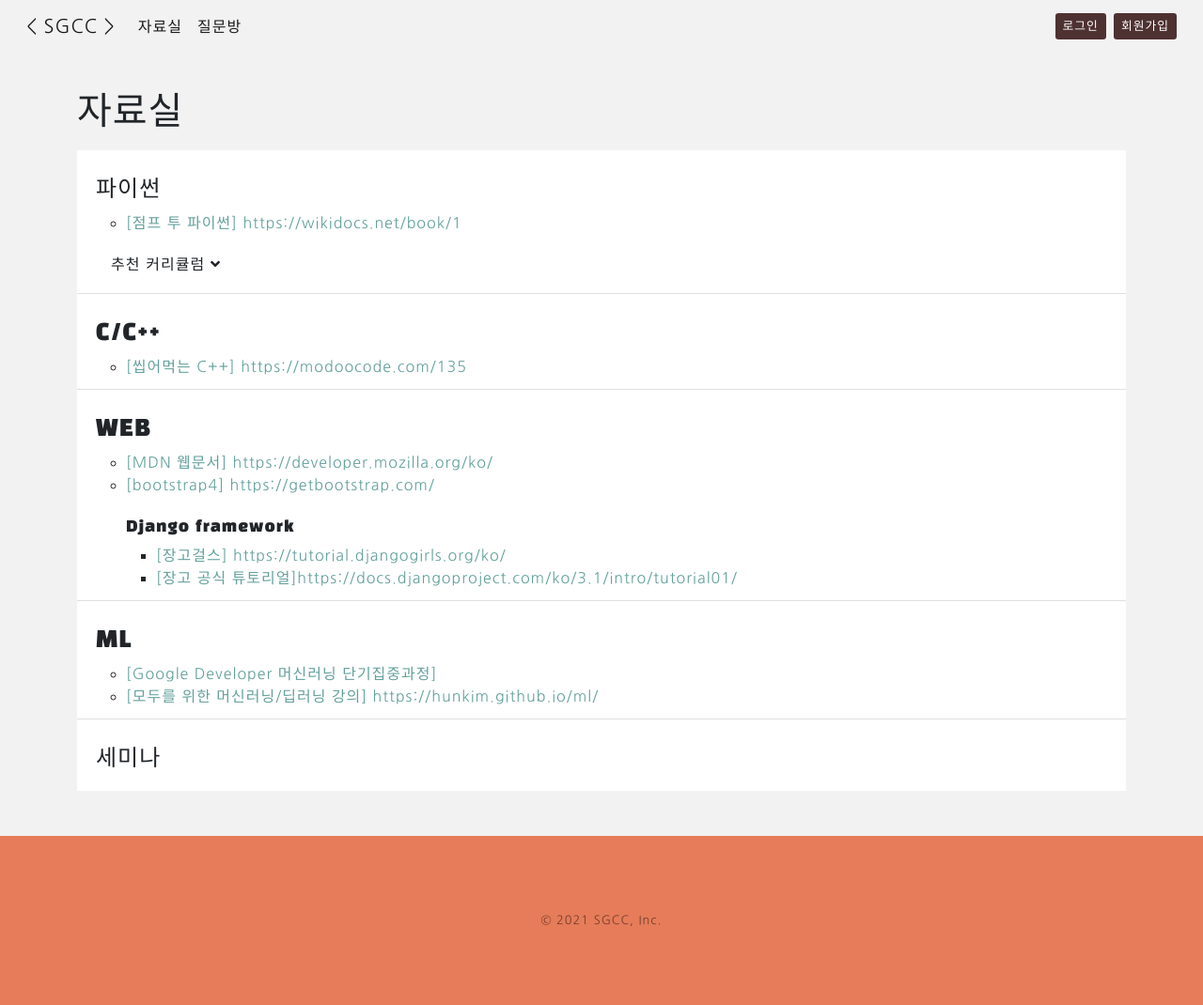
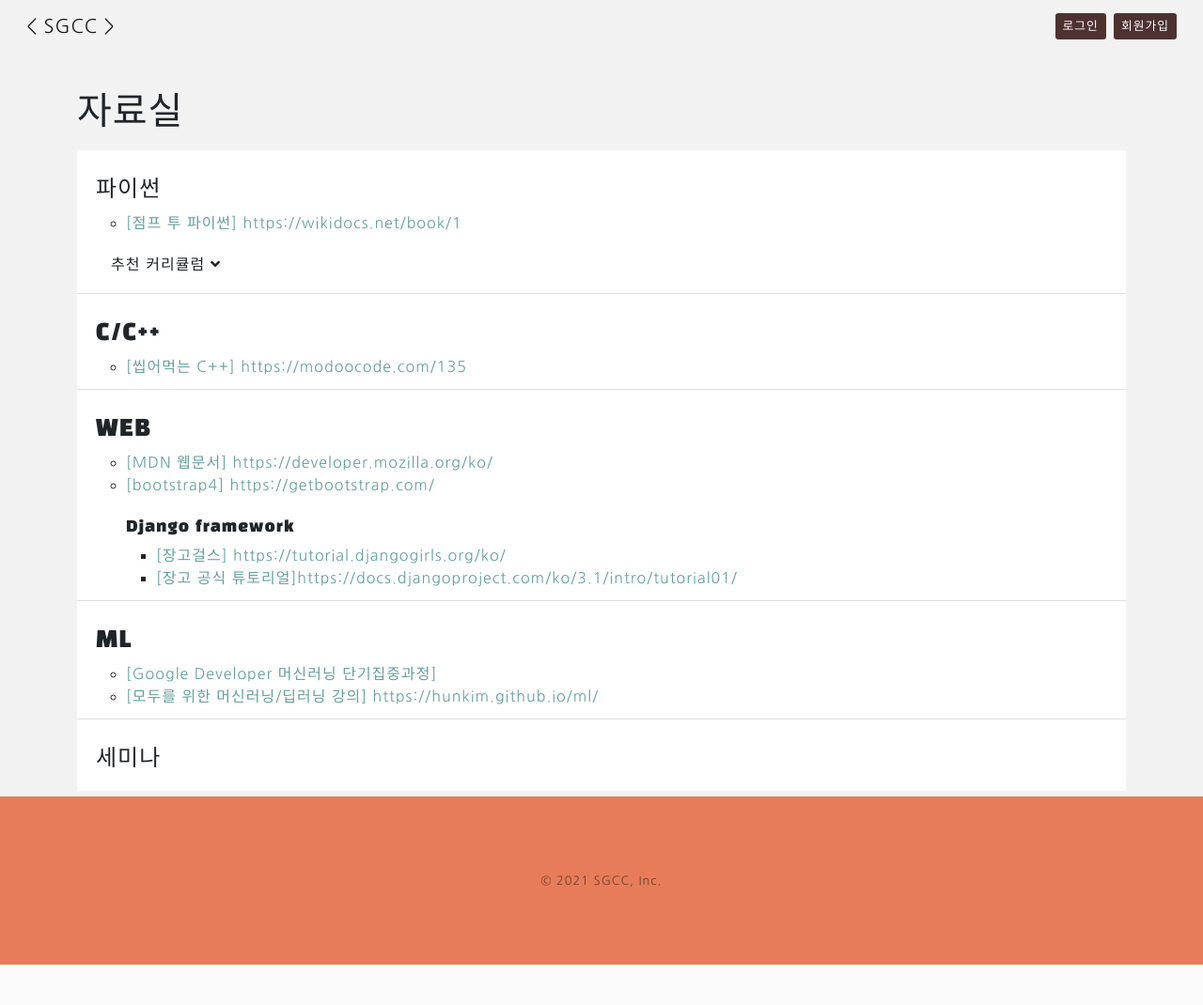
Before and after one commit to SGCC-homepage/sgcc_homepage_django, a Django app: page /board/materials/ in a window 1280 px wide. Shown: the whole page at 94% size. After the commit the page ends 1027 px from the top, so only its background shows below. Run offline with Django 3.2, Linux system fonts and the light colour scheme; some libraries are stand-ins or nearby versions.

Commit message:
hide navbar, change section height

```diff
--- a/board/templates/materials.html
+++ b/board/templates/materials.html
@@ -2,6 +2,10 @@
 {% load static %}
 {% block css %}
     <style>
+        html, body {
+            height: 100% !important;
+        }
+
         body {
             background-color: #F2F2F2;
         }
--- a/templates/base.html
+++ b/templates/base.html
@@ -12,7 +12,8 @@
           integrity="sha384-AYmEC3Yw5cVb3ZcuHtOA93w35dYTsvhLPVnYs9eStHfGJvOvKxVfELGroGkvsg+p" crossorigin="anonymous"/>
     <!-- Google fonts-->
     <link rel="preconnect" href="https://fonts.gstatic.com">
-    <link href="https://fonts.googleapis.com/css2?family=Black+Han+Sans&family=Nanum+Gothic:wght@400;700;800&display=swap" rel="stylesheet">
+    <link href="https://fonts.googleapis.com/css2?family=Black+Han+Sans&family=Nanum+Gothic:wght@400;700;800&display=swap"
+          rel="stylesheet">
     <!-- style.css -->
     <link href="{% static 'css/styles.css' %}" rel="stylesheet"/>
     <!-- jquery -->
@@ -54,7 +55,7 @@
             if (ariaExpanded) {
                 $('#button-box').removeClass('d-flex');
                 $('#button-box').addClass('position-absolute top-0 end-0 mt-3 me-2');
-            } else{
+            } else {
                 $('#button-box').addClass('d-flex');
                 $('#button-box').removeClass('position-absolute top-0 end-0 mt-3 me-2');
             }
@@ -73,16 +74,18 @@
                 onclick="fixButton()">
             <span class="navbar-toggler-icon"></span>
         </button>
+        {% if user.is_authenticated %}
             <div class="collapse navbar-collapse" id="navbarSupportedContent">
                 <ul class="navbar-nav mb-lg-0">
                     <li class="nav-item">
                         <a class="nav-link active" aria-current="page" href="{% url 'materials' %}">자료실</a>
                     </li>
-                <li class="nav-item">
-                    <a class="nav-link active" aria-current="page" href="{% url 'questions' %}">질문방</a>
-                </li>
+                    {#                <li class="nav-item">#}
+                    {#                    <a class="nav-link active" aria-current="page" href="{% url 'questions' %}">질문방</a>#}
+                    {#                </li>#}
                 </ul>
             </div>
+        {% endif %}
         {% if user.is_authenticated %}
             <div class="d-flex ml-auto" id="button-box">
                 <a href="{% url 'my_page' %}" class="btn-sm btn-primary me-2">마이페이지</a>
```
Lines whose indentation alone changed are shown as unchanged.
